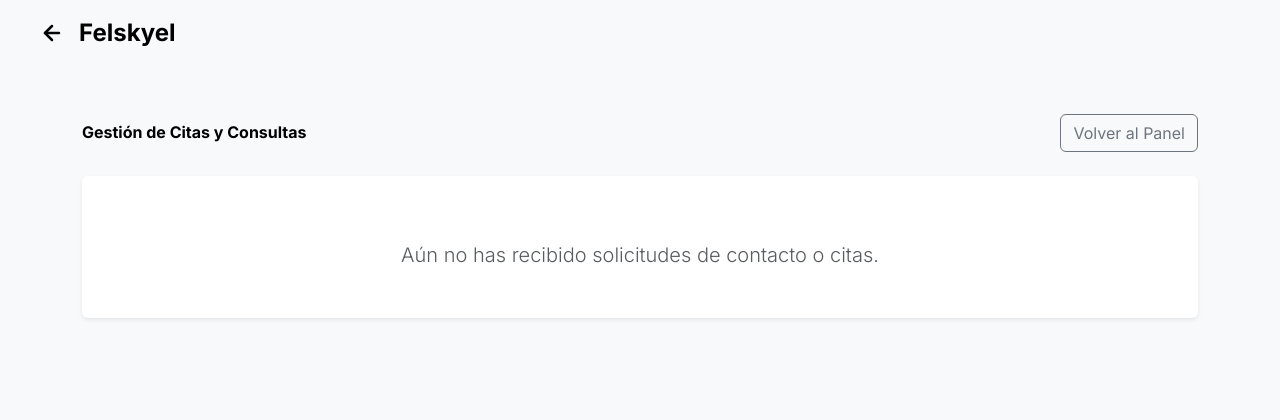
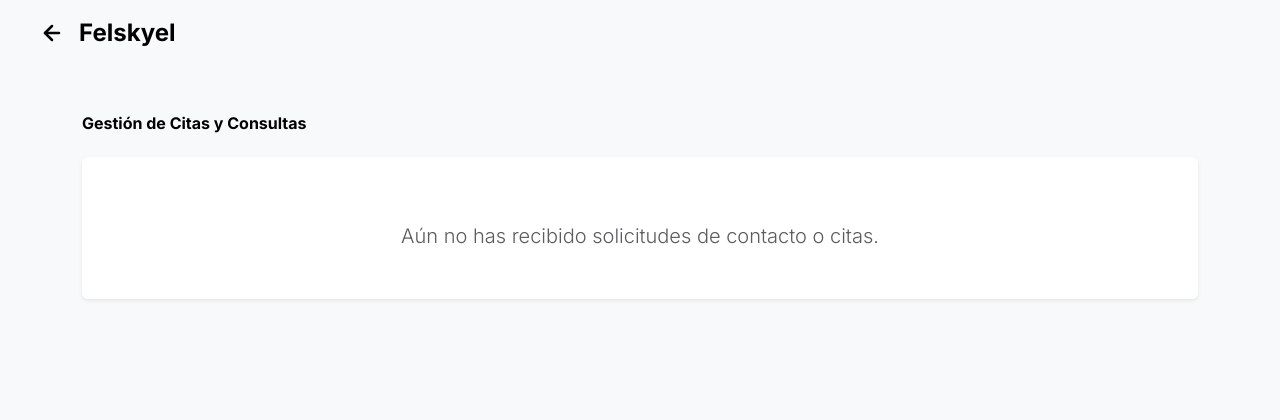
Before and after one commit to iiTzSebas/felskyel, a Django app: template felskyel/appfel/templates/panel_control/cita-cliente.html in a window 1280 px wide. Shown: the top 420 px of the page. Run offline with Django 5.2, Linux system fonts and the light colour scheme; the template is opened without the code that fills it, so the values that code supplies are empty; some libraries are stand-ins or nearby versions.

Commit message:
header citas

```diff
--- a/felskyel/appfel/templates/panel_control/cita-cliente.html
+++ b/felskyel/appfel/templates/panel_control/cita-cliente.html
@@ -68,7 +68,6 @@
 <div class="container mt-5">
     <div class="d-flex justify-content-between align-items-center mb-4">
         <h1 class="fw-bold">Gestión de Citas y Consultas</h1>
-        <a href="{% url 'panel' %}" class="btn btn-outline-secondary">Volver al Panel</a>
     </div>
 
     {% if citas %}
```
